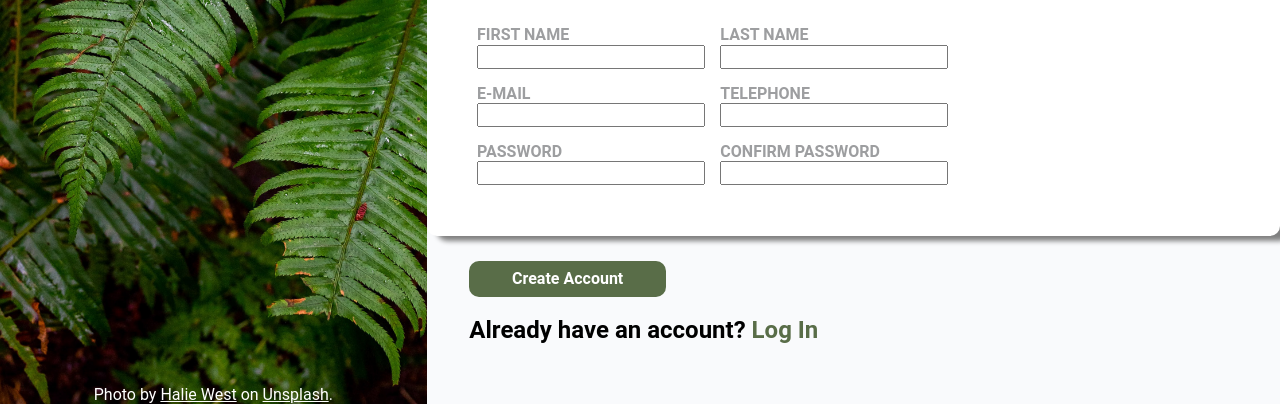
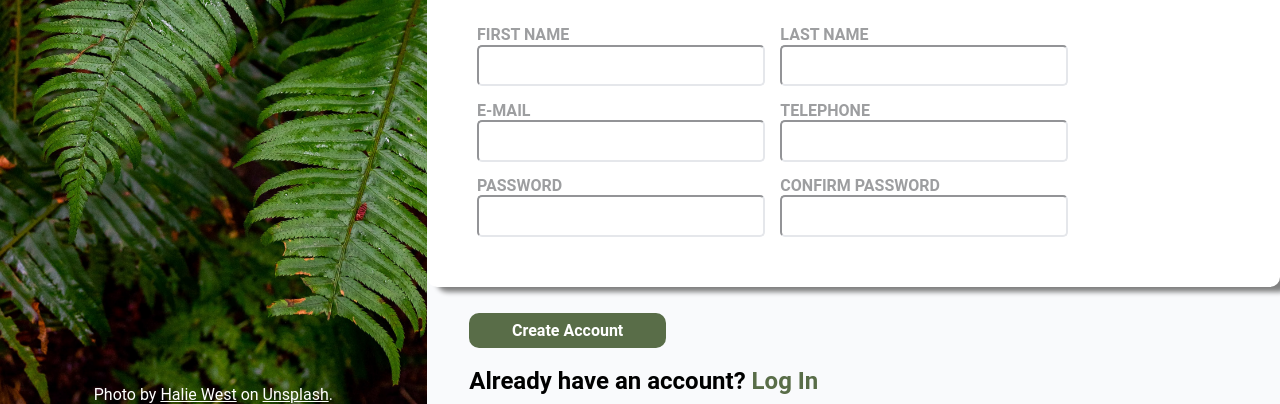
Before and after one commit to boris-pavel/odin-sign-up-form, a plain HTML site: page index.html in a window 1280 px wide. Shown: the part 396-800 px from the top of the page. Drawn offline with Linux system fonts and the light colour scheme.

Commit message:
Fix form

```diff
--- a/css/styles.css
+++ b/css/styles.css
@@ -113,6 +113,7 @@ label {
     color: #9d9ea0;
     font-weight: bold;
 }
+
 h2>span {
     color: #596D48;
 }
@@ -120,3 +121,19 @@ h2>span {
 h1>span:nth-child(2) {
     margin-top: 3%;
 }
+
+input {
+    border-color: #E5E7EB;
+    border-radius: 5px;
+    padding: 0.6rem 2rem;
+}
+
+input:focus {
+    border-color: blue;
+    box-shadow: 2px 2px 2px 1px rgba(0, 0, 0, 0.2);
+}
+
+.password:invalid,
+.confirm-password:invalid {
+    border-color: red;
+}
--- a/index.html
+++ b/index.html
@@ -54,7 +54,7 @@
                         </div>
                         <div class="confirm-password">
                             <label for="confirm-pwd">Confirm password</label>
-                            <input type="password" name="confirm-pwd" id="confirm-pwd" required>
+                            <input type="password" name="confirm-pwd" id="confirm-pwd" required minlength="3">
                         </div>
                     </div>
                 </div>
```
